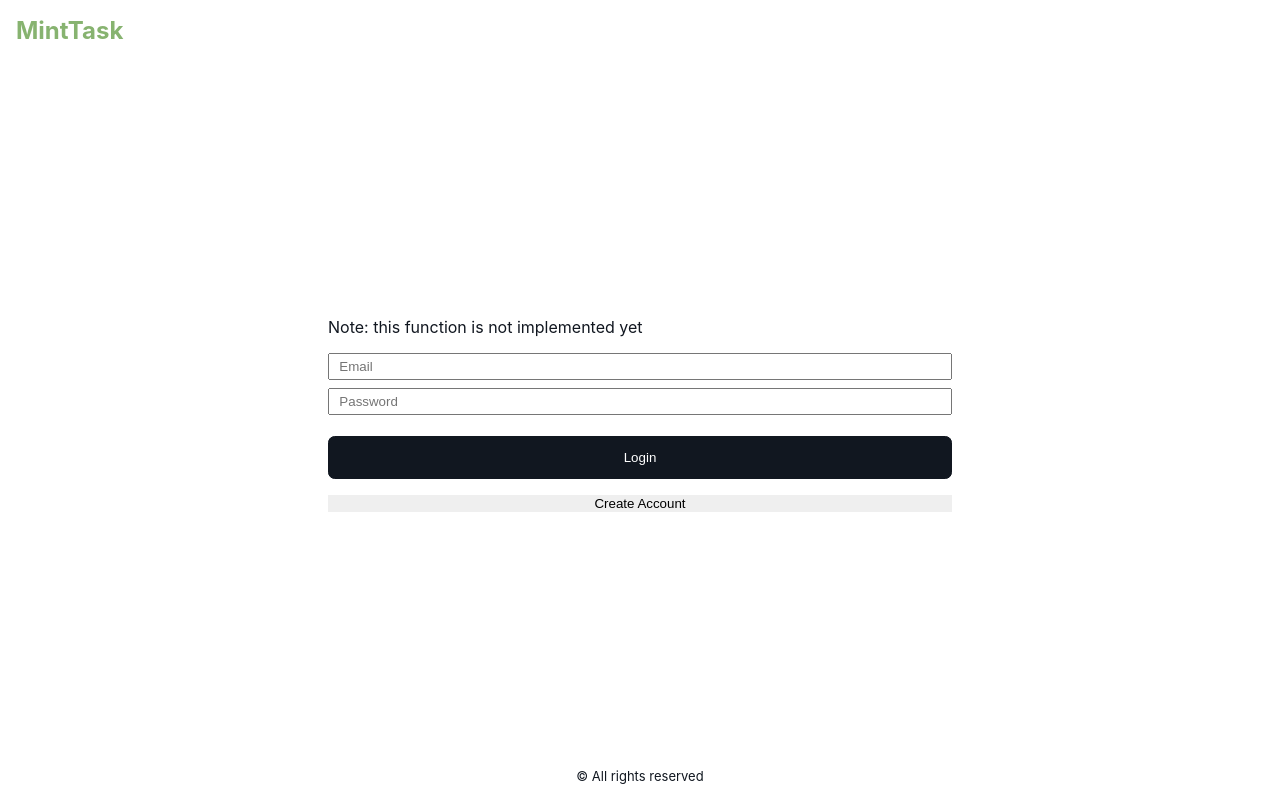
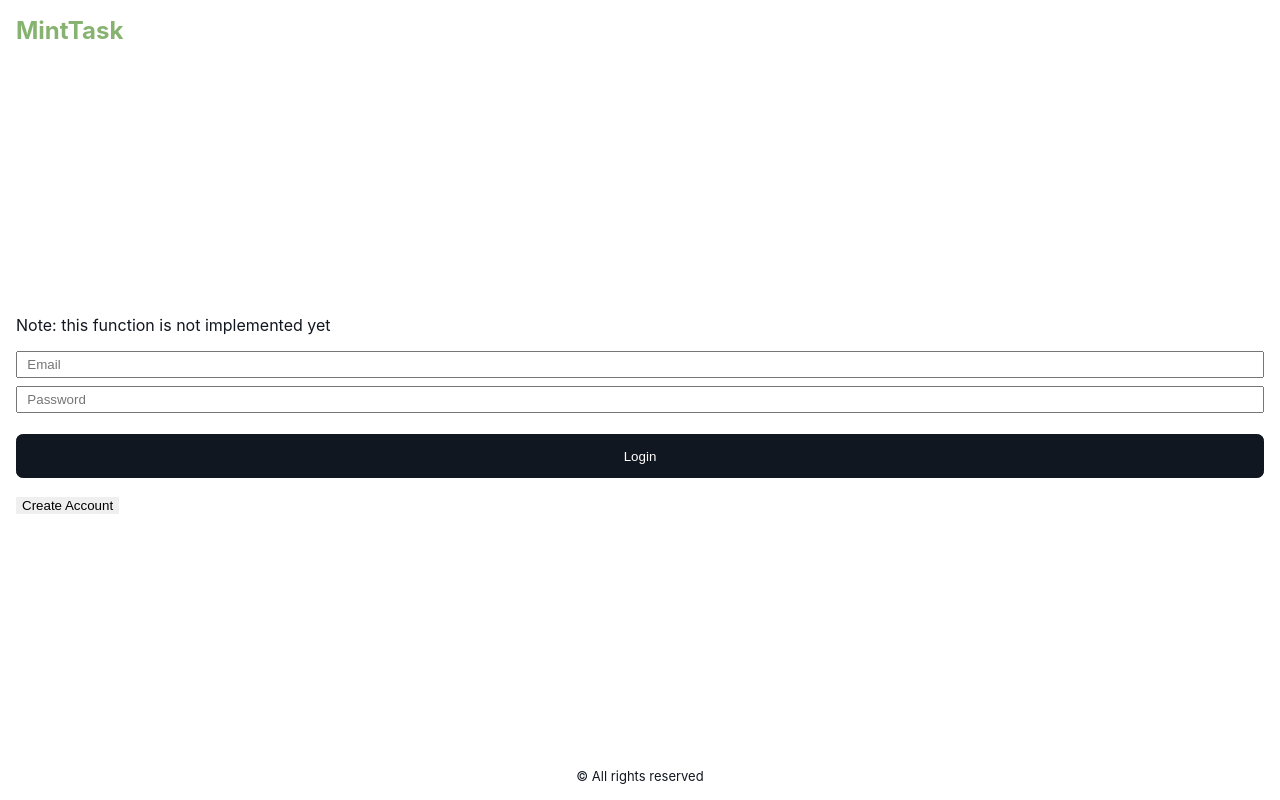
Before and after one commit to IrynaSobetska/task-manager, a React (Vite) app: page /profile in a window 1280 px wide. Built offline with nearby package versions, Linux system fonts and the light colour scheme; the HTML template or start-up script is replaced by a standard one.

Commit message:
Refactor CSS class names in Profile.css

```diff
--- a/src/pages/Profile.css
+++ b/src/pages/Profile.css
@@ -1,42 +1,42 @@
-.profile-container{
+.profile-cont {
   display: flex;
   width: 50%;
   flex-direction: column;
   align-self: center;
 }
 
-.form-container{
+.form-cont {
   display: flex;
   flex-direction: column;
 }
-.p-form{
+.p-form {
   display: flex;
   flex-direction: column;
   margin-bottom: 1em;
   gap: 0.5em;
 }
 
-.p-form input{
+.p-form input {
   padding: 0.3em 0.7em;
 }
 
-.inp-cont{
+.inp-cont {
   display: flex;
   flex-direction: column;
   gap: 0.5em;
 }
 
-.change-form{
+.change-form {
   border: none;
   text-align: center;
 }
 
-.change-form:hover{
+.change-form:hover {
   text-decoration: underline;
   cursor: pointer;
 }
 
-.profile{
+.profile {
   display: flex;
   flex-direction: column;
   align-items: center;
```
Lines whose indentation alone changed are shown as unchanged.
